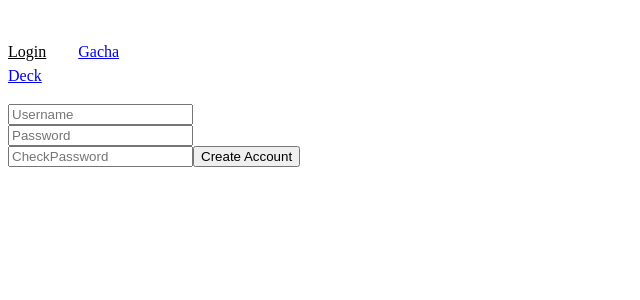
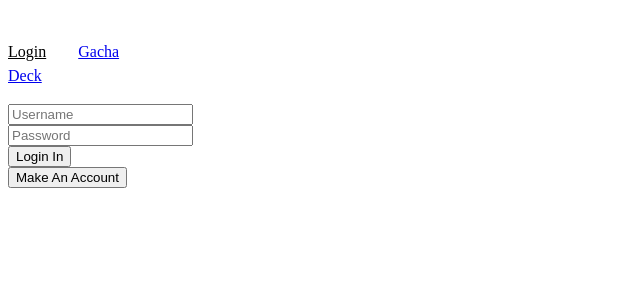
Before and after one commit to staten-island-tech/supabase-trash-gambling-raccoons, a Vue app in the folder app/: page /login in a window 1280 px wide. Shown: the top 300 px of the page, without its empty margins (0-640 px from the left). Built offline with nearby package versions, Linux system fonts and the light colour scheme; the HTML template or start-up script is replaced by a standard one.

Commit message:
fsdfdssfd

```diff
--- a/app/src/components/deckStuff/TheDecks.vue
+++ b/app/src/components/deckStuff/TheDecks.vue
@@ -24,4 +24,4 @@ function createDeck() {
 }
 </script>
 
-<style lang="scss" scoped></style>
+<style scoped></style>
--- a/app/src/views/DecksView.vue
+++ b/app/src/views/DecksView.vue
@@ -1,5 +1,5 @@
 <template>
-  <div class="">
+  <div class="decks">
     <TheDecks />
   </div>
 </template>
--- a/app/src/views/LoginView.vue
+++ b/app/src/views/LoginView.vue
@@ -1,22 +1,25 @@
 <template>
     <div>
 
-<div v-if="makeanaccount = false">
+<div v-if="!makeanaccount">
         <input v-model="usernameinput" type="text" ref="username" placeholder="Username">
         <br>
         <input v-model="passwordinput" type="text" ref="password" placeholder="Password">
+        <br>
         <button @click="signinacc">Login In</button>
-        <button ref="makeanaccount" @click="IfNoAccount">Make An Account</button>
+        <br>
+        <button @click="IfNoAccount">Make An Account</button>
         <br>
     </div>
 
 
-        <div v-if="makeanaccount = true">
+<div v-else>
         <input v-model="usernameinput" type="text" ref="createusername" placeholder="Username">
         <br>
         <input v-model="passwordinput" type="text" ref="createpassword" placeholder="Password">
         <br>
-        <input v-model="passwordinput" type="text" ref="checkpassword" placeholder="CheckPassword">
+        <input v-model="checkpasswordinput" type="text" ref="checkpassword" placeholder="CheckPassword">
+        <br>
         <button @click="createacc">Create Account</button>
 </div>
 
@@ -32,21 +35,39 @@ import { signInWithEmailAndPassword, createUserWithEmailAndPassword } from 'fire
 
 const usernameinput = ref('')
 const passwordinput = ref('')
+const checkpasswordinput = ref('')
 const createusername = ref('')
-const createpassword = ref(' ')
-const checkpassword = ref(' ')
+const createpassword = ref('')
+const checkpassword = ref('')
 const makeanaccount = ref(false)
 
 const IfNoAccount = () => {
-    makeanaccount.value != makeanaccount.value
+    makeanaccount.value = true
 }
 
 const createacc = async () => {
-    createUserWithEmailAndPassword(auth, usernameinput.value, passwordinput.value)
+    if (createusername.value != '')
+
+
+
+
+    if (passwordinput.value === checkpasswordinput.value){
+        createUserWithEmailAndPassword(auth, usernameinput.value, passwordinput.value)
+    } else {
+        console.log("error")
+        /* Will make a thing that says that the passwords don't match */
+    }
+
+
+
+
+
 
 }
 
 const signinacc = async () => {
+
+
     signInWithEmailAndPassword(auth, usernameinput.value, passwordinput.value)
 }
 
```
